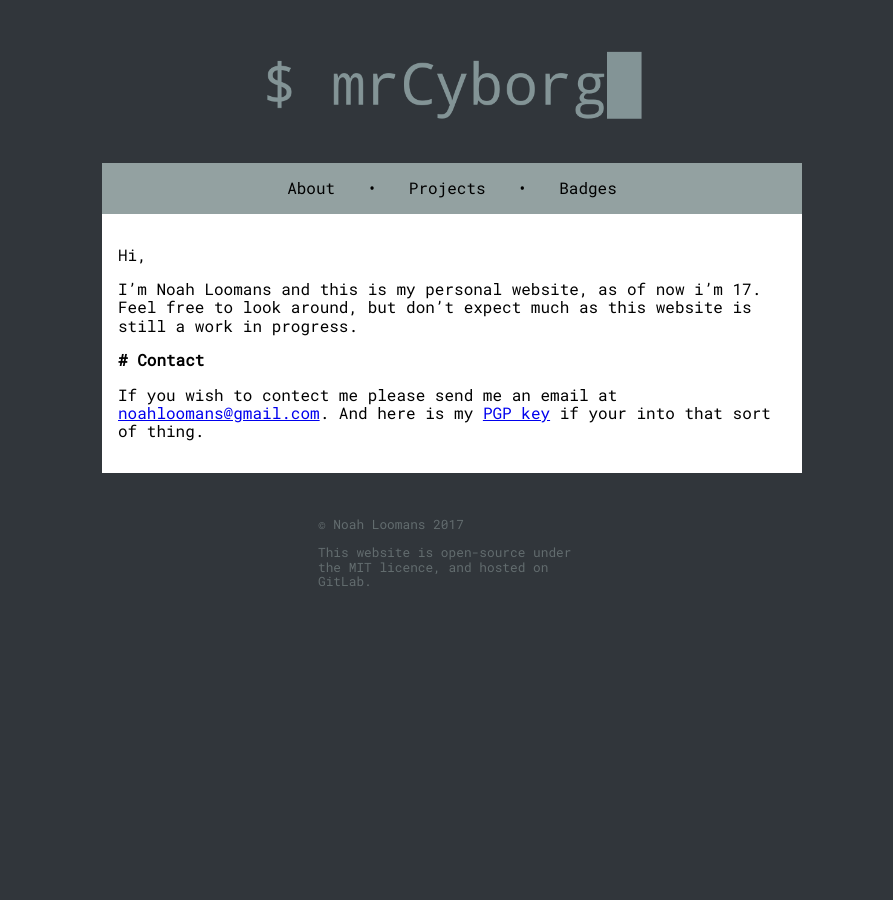
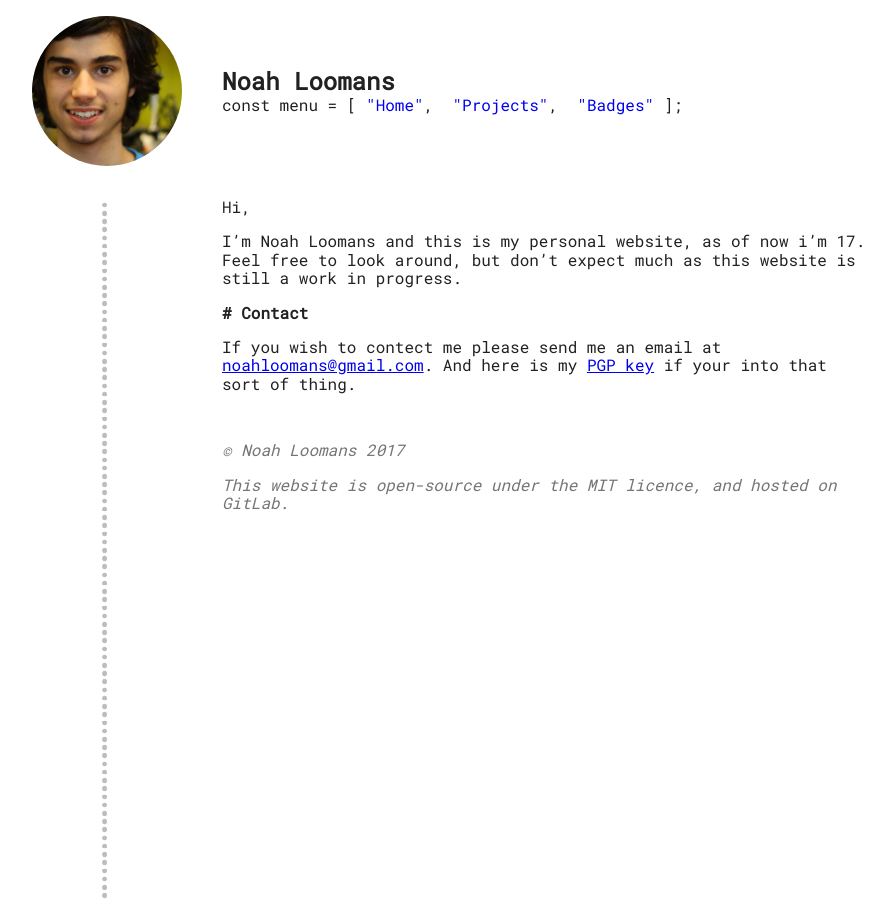
Before and after one commit to vcastilh/translation-noahMakefile, a Jekyll site: the page built from index.md, in a window 1280 px wide. Shown: the whole page, without its empty margins (188-1081 px from the left). Built offline with Jekyll 4.4.1, drawn with Linux system fonts in a browser that asks for light colours.

Commit message:
Create new layout
Signed-off-by: Noah Loomans <noahloomans@gmail.com>

```diff
--- a/_includes/header.html
+++ b/_includes/header.html
@@ -1,5 +1,16 @@
 <header>
-  <a href="/">
-    <div class="logo"></div>
-  </a>
+  <div class="logo-container">
+    <a href="/">
+      <img src="/assets/face.jpg" alt="Noah Loomans" class="logo">
+    </a>
+    <div class="dotted-line"></div>
+  </div>
+  <div class="title">
+    <div class="name">Noah Loomans</div>
+    <div class="menu">const menu = [
+      <a href="/">"Home"</a>,&nbsp;
+      <a href="/projects/">"Projects"</a>,&nbsp;
+      <a href="/badges/">"Badges"</a>
+    ];</div>
+  </div>
 </header>
--- a/_layouts/layout.html
+++ b/_layouts/layout.html
@@ -6,15 +6,6 @@
   <body>
     {% include header.html %}
     <div class="page">
-      <nav>
-        <ul>
-          <li><a href="/">About</a></li>
-          <li class='seperator'>•</li>
-          <li><a href="/projects/">Projects</a></li>
-          <li class='seperator'>•</li>
-          <li><a href="/badges/">Badges</a></li>
-        </ul>
-      </nav>
       <main>
         {{ content }}
       </main>
--- /dev/null
+++ b/style/_header.scss
@@ -0,0 +1,48 @@
+header {
+  display: flex;
+  max-width: $page-width;
+  margin: 0 auto;
+
+  .logo-container {
+    max-width: $page-width;
+    height: 100%;
+    margin: 0 auto;
+    position: fixed;
+    display: flex;
+    flex-direction: column;
+
+    .dotted-line {
+      border-style: dotted;
+      border-image-source: url('/assets/dots.svg');
+      border-image-slice: 33% 33%;
+      border-image-repeat: round;
+      border-width: 0  8px 0 0;
+      margin-top: 32px;
+      width: 50%;
+      flex-grow: 1;
+    }
+  }
+
+  a {
+    text-decoration: none;
+  }
+
+  .logo {
+    width: $logo-width;
+    height: $logo-width;
+    border-radius: 50%;
+  }
+
+  .title {
+    padding-left: $logo-width + $page-padding-between;
+    height: $logo-width;
+    display: flex;
+    flex-direction: column;
+    justify-content: center;
+
+    .name {
+      font-weight: bold;
+      font-size: 1.5em;
+    }
+  }
+}
--- /dev/null
+++ b/style/_markdown.scss
@@ -0,0 +1,16 @@
+h1, h2, h3 {
+  font-size: 1em;
+  font-weight: bold;
+}
+
+h1::before {
+  content: '# ';
+}
+
+h2::before {
+  content: '## ';
+}
+
+h3::before {
+  content: '### ';
+}
--- /dev/null
+++ b/style/_projects.scss
@@ -0,0 +1,27 @@
+.projects {
+  display: flex;
+  .project {
+    padding: 8px;
+    color: black;
+    text-decoration: none;
+    background-color: #ececec;
+    margin: 8px;
+    outline: none;
+    border-radius: 2px;
+    box-shadow: 0 1px 3px rgba(0,0,0,0.12), 0 1px 2px rgba(0,0,0,0.24);
+    transition: all 0.3s cubic-bezier(.25,.8,.25,1);
+
+    &:hover, &:focus {
+      box-shadow: 0 14px 28px rgba(0,0,0,0.25), 0 10px 10px rgba(0,0,0,0.22);
+    }
+
+    img {
+      width: 100%;
+    }
+
+    header {
+      padding: 8px;
+      font-style: italic;
+    }
+  }
+}
--- /dev/null
+++ b/style/_responsive.scss
@@ -0,0 +1,25 @@
+@media screen and (max-width: 750px) {
+  main, footer {
+    padding-left: 0 !important;
+  }
+
+  .dotted-line {
+    display: none;
+  }
+
+  header {
+    .logo {
+      width: 100px;
+      height: 100px;
+    }
+
+    .title {
+      height: 100px;
+      padding-left: 140px;
+    }
+
+    .logo-container {
+      position: absolute;
+    }
+  }
+}
--- a/style/main.scss
+++ b/style/main.scss
@@ -1,148 +1,40 @@
 ---
 ---
 
+$page-width: 840px;
+$logo-width: 150px;
+$page-padding-between: 40px;
+
 @import 'normalize';
+@import 'header';
+@import 'markdown';
+@import 'projects';
+@import 'responsive';
 
 * {
   box-sizing: border-box;
 }
 
 body {
-  background-color: #31363b;
   font-family: 'Roboto Mono', monospace;
   margin: 16px;
+  color: #212121;
   word-wrap: break-word;
 }
 
-.logo {
-  background-image: url(/assets/logo.png);
-  height: 144px;
-  background-repeat: no-repeat;
-  background-position: center center;
-  background-size: contain;
-  zoom: 0.6;
-  margin-top: 64px;
-  margin-bottom: 64px;
-}
-
-.page {
-  max-width: 700px;
+main, footer {
+  padding-left: $logo-width + $page-padding-between;
+  max-width: $page-width;
   margin: 0 auto;
-  background-color: white;
-}
-
-nav {
-  background-color: #93a1a1;
-  overflow-y: auto;
-
-  ul {
-    display: flex;
-    margin: 0;
-    padding: 0;
-  }
-
-  ul::before, ul::after {
-    content: '';
-    margin: auto;
-  }
-
-  li {
-    list-style: none;
-    padding: 8px;
-
-    a {
-      text-decoration: none;
-      color: black;
-      padding: 8px;
-      display: inline-block;
-      &:hover, &:focus {
-        background-color: #b8c5c5;
-        outline: none;
-      }
-    }
-  }
-
-  li.seperator {
-    padding: 16px;
-    display: inline-block;
-  }
 }
 
 main {
-  padding: 16px;
-}
-
-h1, h2, h3 {
-  font-size: 1em;
-  font-weight: bold;
-}
-
-h1::before {
-  content: '# ';
-}
-
-h2::before {
-  content: '## ';
-}
-
-h3::before {
-  content: '### ';
-}
-
-main ul {
-  padding: 0;
-
-  li {
-    list-style: none;
-    padding-left: 30px;
-    position: relative;
-
-    &::before {
-      content: "\00a0- ";
-      position: absolute;
-      top: 0;
-      left: 0;
-    }
-  }
-}
-
-.projects {
-  display: flex;
-
-  .project {
-    padding: 8px;
-    color: black;
-    text-decoration: none;
-    background-color: #93a1a1;
-    margin: 8px;
-    outline: none;
-
-    &:hover, &:focus {
-      background-color: #b8c5c5;
-    }
-
-    img {
-      width: 100%;
-    }
-
-    header {
-      padding: 8px;
-      font-style: italic;
-    }
-  }
-}
-
-@media screen and (max-width: 425px) {
-  .projects {
-    flex-wrap: wrap;
-  }
+  margin-top: 32px;
 }
 
 footer {
-  color: rgba(147, 161, 161, 0.5);
-  font-size: 0.8em;
-  max-width: 300px;
-  margin: 0 auto;
-  margin-top: 16px;
-  padding: 16px;
+  color: #757575;
+  font-style: italic;
+  padding-top: 16px;
+  padding-bottom: 16px;
 }
```
Also changed, not shown: assets/dots.svg (added), assets/face.jpg (added), style/_normalize.scss (line endings or trailing spaces).
